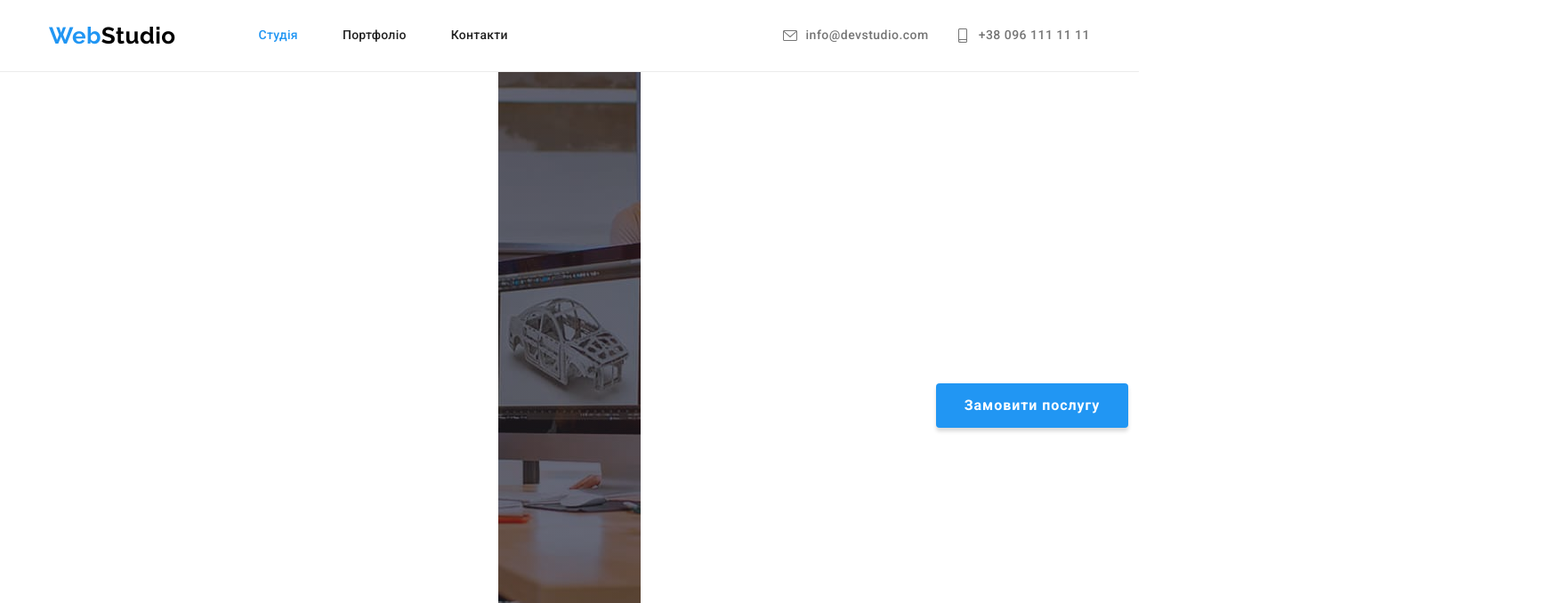
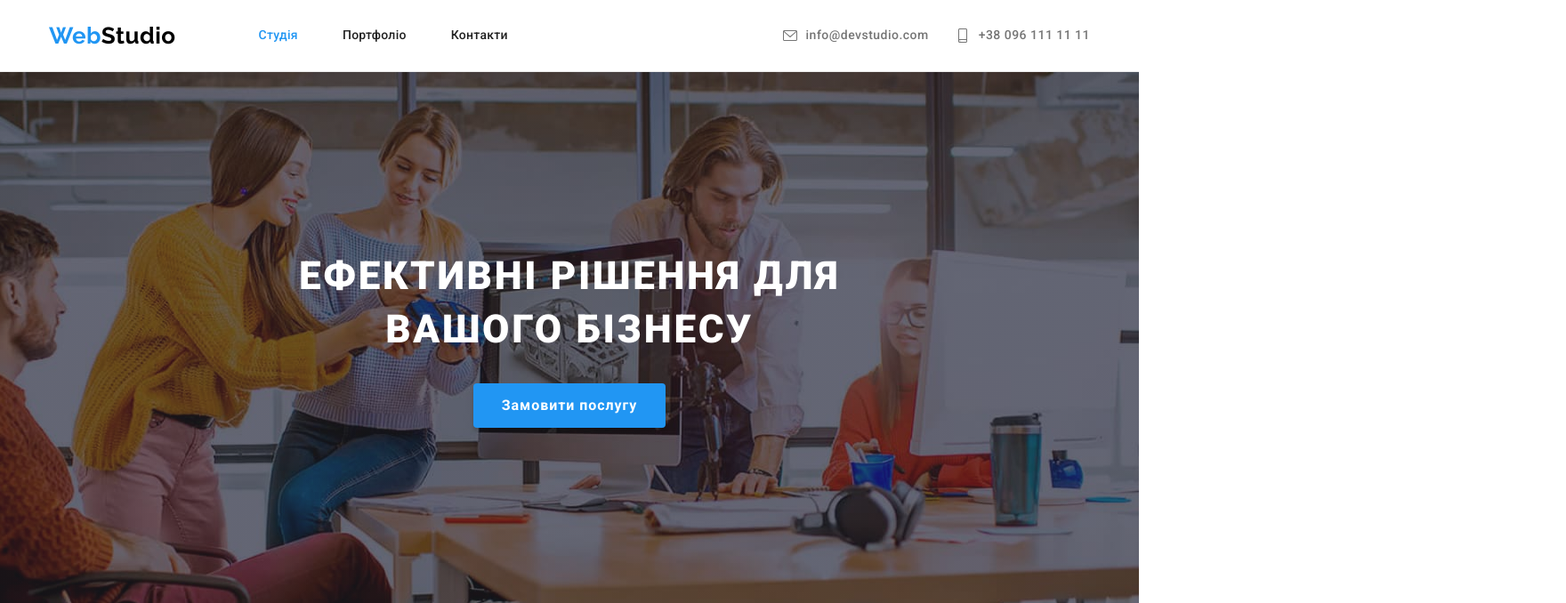
Before and after one commit to Dubyshkina/goit-markup-hw-04, a plain HTML site: page index.html in a window 1280 px wide. Shown: the top 678 px of the page at 89% size, 1760 px wide, since content can reach past the window. Drawn offline with nearby package versions, Linux system fonts and the light colour scheme.

Commit message:
Update styles.css

```diff
--- a/css/styles.css
+++ b/css/styles.css
@@ -157,7 +157,7 @@ img {
   background-size: cover;
   background-position: center;
   background-repeat: no-repeat;
-  max-width: 160px;
+  max-width: 1600px;
   margin: 0 auto;
 
   padding-top: 200px;
```
